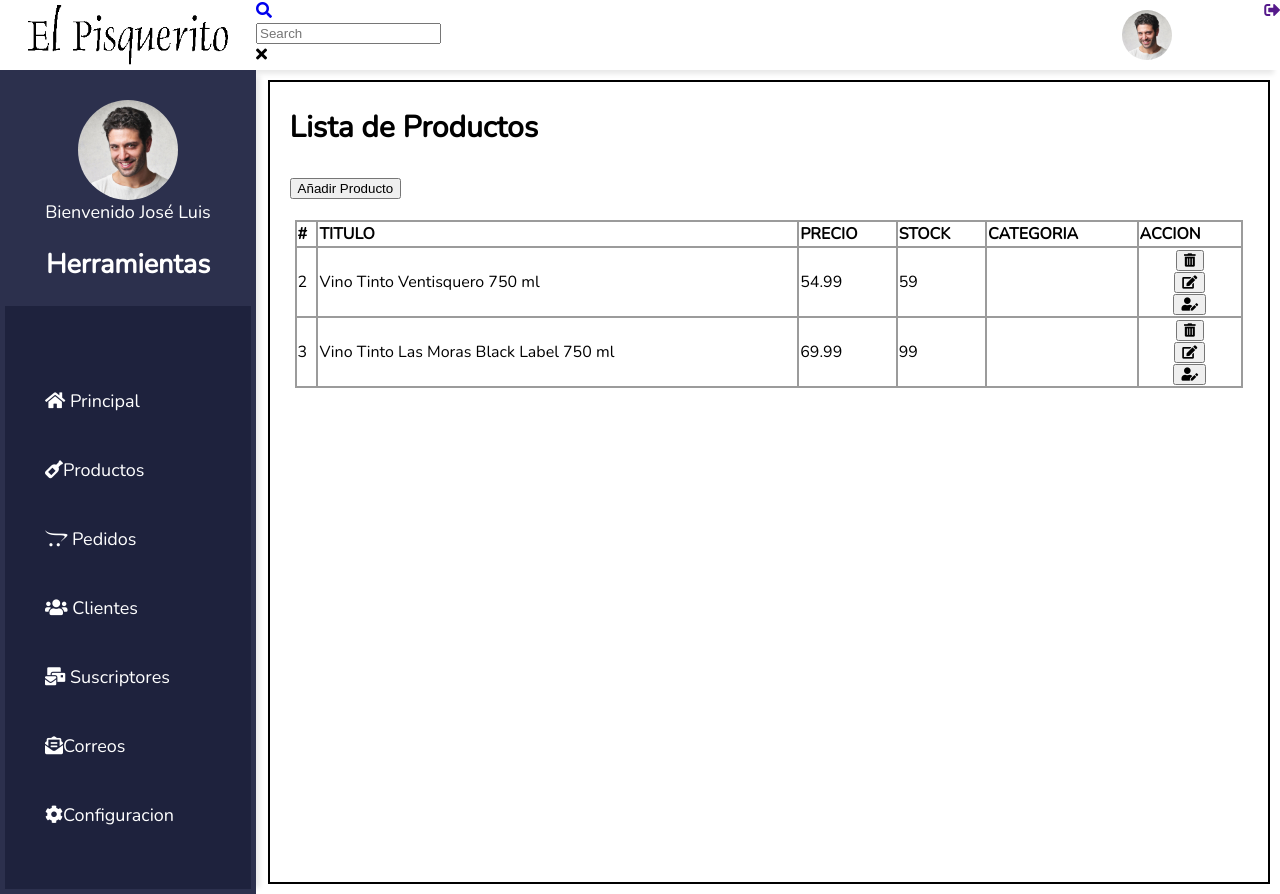
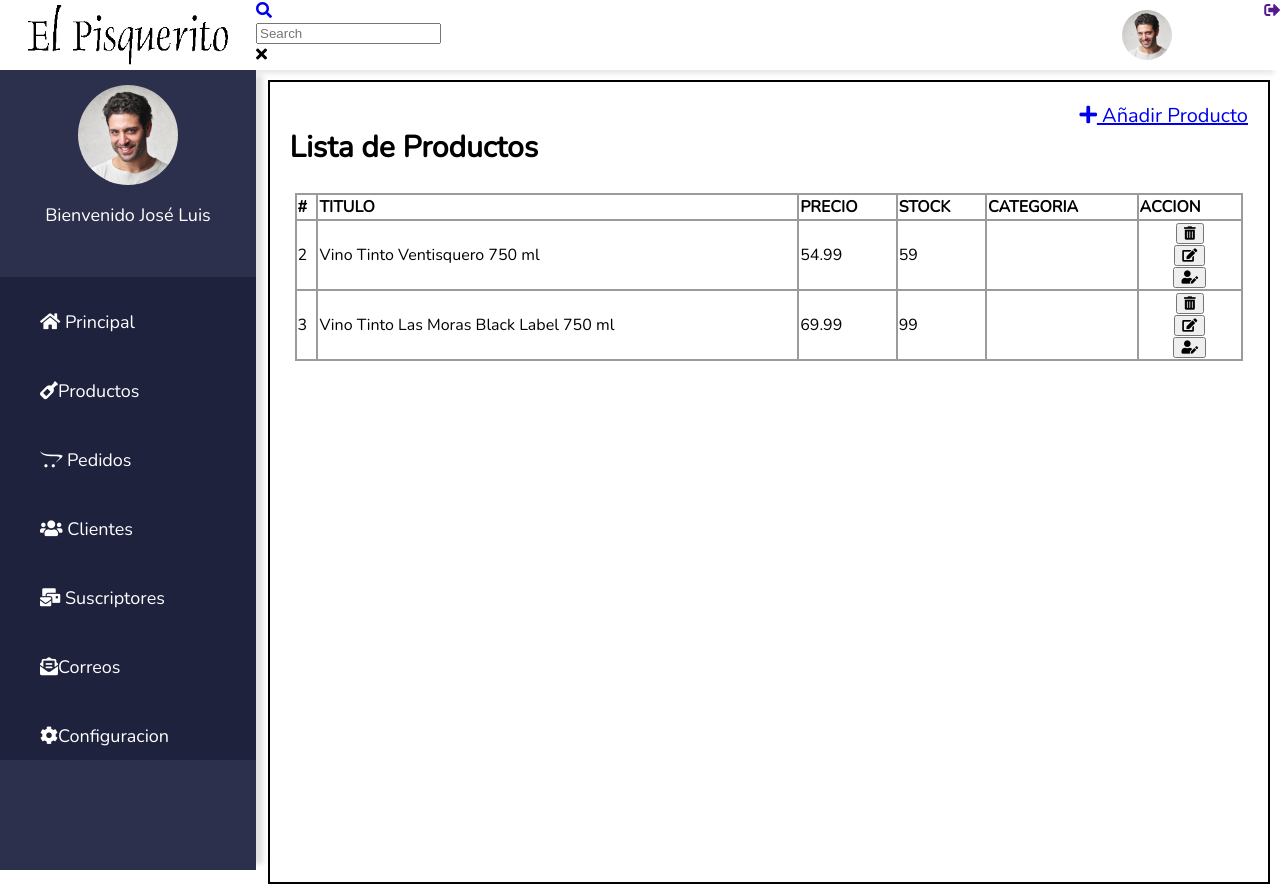
Before and after one commit to josephpm19/TallerDeSoftwareII, a PHP site: page /admin/productos.php in a window 1280 px wide. Run offline with PHP 8.4, Linux system fonts and the light colour scheme; a user stored in the database is signed in; data comes from the database, SQL or seed files in the repository; data that the repository does not hold is empty; some libraries are stand-ins or nearby versions.

Commit message:
menus fijados

```diff
--- a/admin/css/style.css
+++ b/admin/css/style.css
@@ -6,10 +6,13 @@ body{
     padding: 0;
 }
 .todo .cabecera{
+    width: 100%;
+    position: fixed;
+    word-wrap: break-word;
     height: 70px;
     background: #fff;
     box-shadow: 0px 10px 5px -6px rgba(0,0,0,0.09);
-
+    margin: 0;
 }
 .todo .cabecera .logo{
     width: 20%;
@@ -44,19 +47,22 @@ body{
 }
 .todo .bloque-cuerpo{
         display: block;
-        margin: 0;
         background: rgb(194, 196, 212);
 }
 .todo .bloque-cuerpo .bloque-menu{
+    position: fixed;
+    word-wrap: break-word;
     width: 20%;
     float: left;
-    height: auto;
+    height: 100%;
     background: #2C304D;
-    box-shadow: 10px 0px 5px -6px rgba(0,0,0,0.09);
+    margin-top:  70px;
+    box-shadow: 13px 0px 5px -6px rgba(0,0,0,0.12);
+
 
 }
 .todo .bloque-cuerpo .bloque-menu .perfil {
-    margin-top: 30px;
+    margin-top: 15px;
     font-size: 18px;
     color:#fff;
 }
@@ -66,16 +72,14 @@ body{
       border-radius: 100%;
       text-align: center;
       display: block;
-
 }
-.todo .bloque-cuerpo .bloque-menu .perfil .nombre-perfil{
-      text-align: center
+.todo .bloque-cuerpo .bloque-menu .perfil .nombre-perfil p{
+    text-align: center;
 }
 .todo .bloque-cuerpo .bloque-menu .perfil .tools{
-    margin: 5px;
+    margin: 0px;
     background: rgb(30, 34, 61);
     height: auto;
-    display: flex;
 }
 .todo .bloque-cuerpo .bloque-menu .perfil .tools ul{
     font-size: 50px;
@@ -100,12 +104,19 @@ body{
     margin: 10px auto;
     border: 2px solid black;
     margin-right:10px;
+    margin-top:80px;
 }
 .todo .bloque-cuerpo .content .nombre-tabla{
     font-weight: 20px;
     text-align: left;
     font-size: 20px;
     margin: 20px;
+}
+.todo .bloque-cuerpo .content .nombre-tabla h2{
+    float: left;
+}
+.todo .bloque-cuerpo .content .nombre-tabla .añadir_producto{
+    float: right;
 }
 .todo .bloque-cuerpo .content table{
     width: 95%;
--- a/admin/partes/side.php
+++ b/admin/partes/side.php
@@ -4,16 +4,13 @@
                         <img src="img/6.jpg" alt="Foto Perfil">
                     </div>
                     <div class="nombre-perfil">
-                        Bienvenido <span><?php echo $_SESSION["nombre"]; ?></span>
-                    <div class="nombre-tools">
-                            <h2>Herramientas</h2>
-                        </div>
+                       <p>Bienvenido <span><?php echo $_SESSION["nombre"]; ?></span></p>
                     </div>
                     <div class="tools">
                         <ul>
                             <li><a href="index.php"><span><i class="fas fa-home"></i></span> Principal</a> </li>
                             <li><a href="productos.php"><i class="fas fa-wine-bottle"></i>Productos</a></li>
-                            <li><a href="Pedidos.php"><i class="fab fa-opencart"></i> Pedidos</a></li>
+                            <li><a href="pedidos.php"><i class="fab fa-opencart"></i> Pedidos</a></li>
                             <li><a href="clientes.php"><i class="fas fa-users"></i> Clientes</a></li>
                             <li><a href="suscriptores.php"><i class="fas fa-mail-bulk"></i> Suscriptores</a></li>
                             <li><a href="correos.php"><i class="fas fa-envelope-open-text"></i>Correos</a></li>
--- a/admin/productos.php
+++ b/admin/productos.php
@@ -28,8 +28,8 @@ $producto = $stmt->fetchAll();
                 <div class="nombre-tabla">
                      <h2>Lista de Productos</h2>
                      <div class="añadir_producto">
-                         <button type="submit">Añadir Producto</button>
-                     </div>
+                        <a href="agregar_producto.php"><i class="fas fa-plus"></i> Añadir Producto</a>
+                    </div>
                 </div>
 
                 <table>
```
